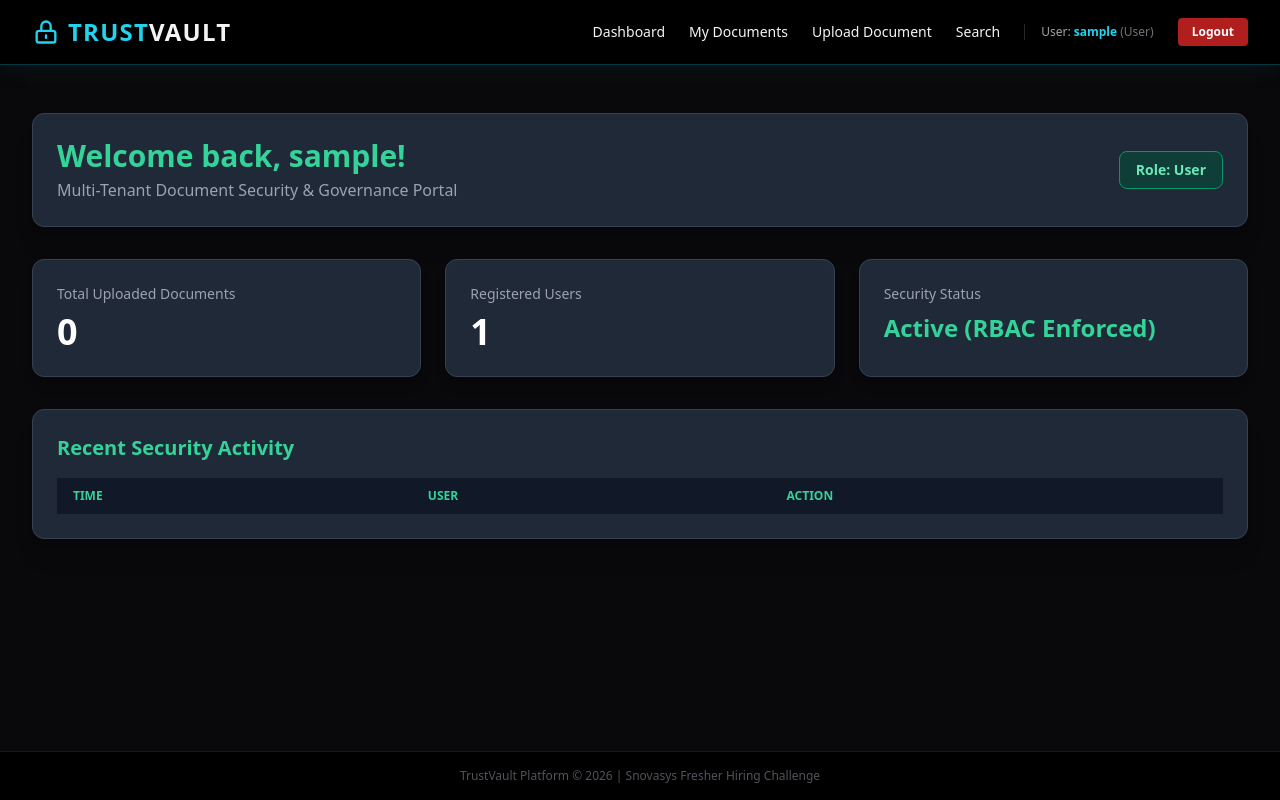
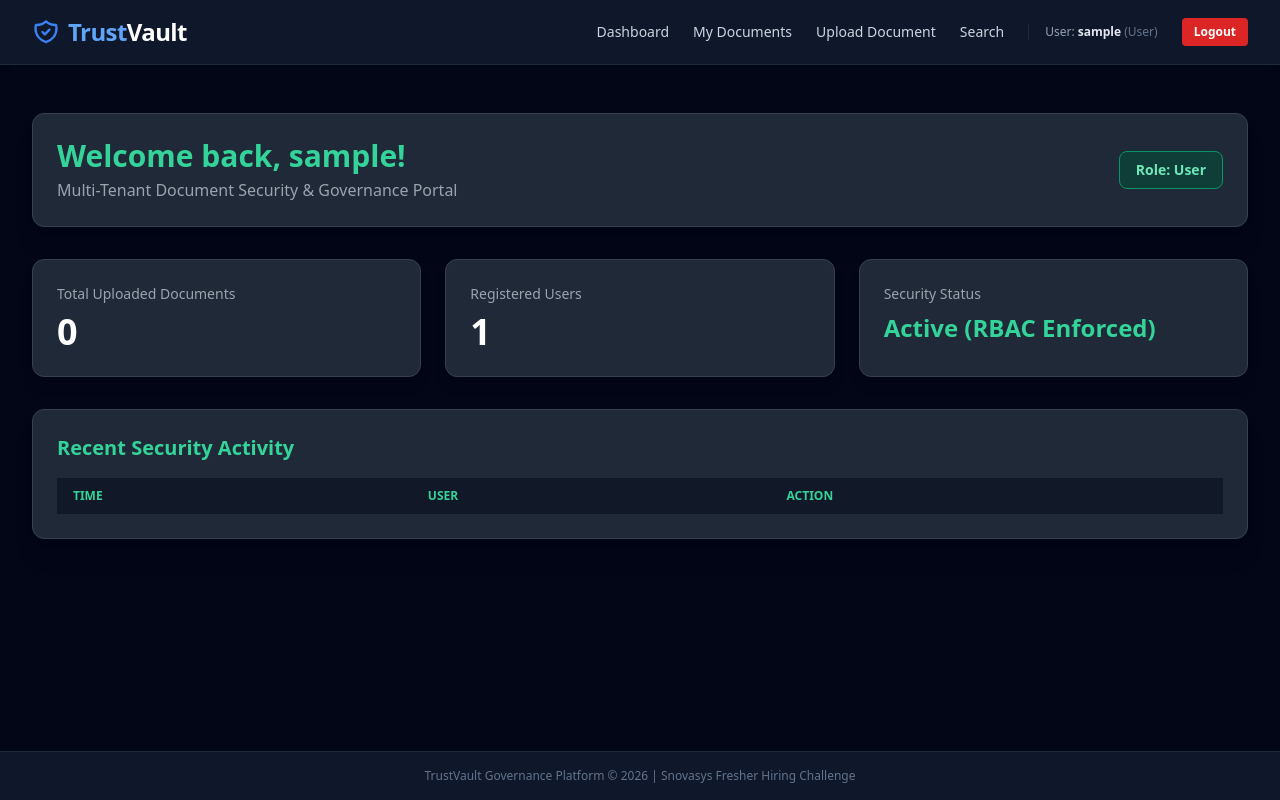
Before and after one commit to JanapatiDivyaSaranya/TrustVault, a Flask app: page /dashboard in a window 1280 px wide. Run offline with Flask 3, Linux system fonts and the light colour scheme; the visitor is signed in with stand-in values (Sample User, id 1); data comes from the database, SQL or seed files in the repository; data that the repository does not hold is empty; some libraries are stand-ins or nearby versions.

Commit message:
Apply Professional Enterprise Slate and Blue theme

```diff
--- a/templates/base.html
+++ b/templates/base.html
@@ -7,38 +7,38 @@
     <!-- Tailwind CSS CDN -->
     <script src="https://cdn.tailwindcss.com"></script>
 </head>
-<body class="bg-zinc-950 text-zinc-100 min-h-screen flex flex-col font-sans">
+<body class="bg-slate-950 text-slate-100 min-h-screen flex flex-col font-sans">
 
     <!-- Top Navigation Bar -->
-    <nav class="bg-black border-b border-cyan-500/30 sticky top-0 z-50 shadow-lg shadow-cyan-950/20">
+    <nav class="bg-slate-900 border-b border-slate-800 sticky top-0 z-50 shadow-md">
         <div class="max-w-7xl mx-auto px-4 sm:px-6 lg:px-8">
             <div class="flex items-center justify-between h-16">
                 <!-- Brand Logo -->
                 <div class="flex items-center space-x-3">
-                    <a href="{{ url_for('dashboard') }}" class="text-2xl font-black tracking-wider text-cyan-400 hover:text-cyan-300 transition flex items-center gap-2">
-                        <svg class="w-7 h-7 text-cyan-400" fill="none" stroke="currentColor" viewBox="0 0 24 24">
-                            <path stroke-linecap="round" stroke-linejoin="round" stroke-width="2" d="M12 15v2m-6 4h12a2 2 0 002-2v-6a2 2 0 00-2-2H6a2 2 0 00-2 2v6a2 2 0 002 2zm10-10V7a4 4 0 00-8 0v4h8z"></path>
+                    <a href="{{ url_for('dashboard') }}" class="text-2xl font-bold tracking-tight text-blue-400 hover:text-blue-300 transition flex items-center gap-2">
+                        <svg class="w-7 h-7 text-blue-500" fill="none" stroke="currentColor" viewBox="0 0 24 24">
+                            <path stroke-linecap="round" stroke-linejoin="round" stroke-width="2" d="M9 12l2 2 4-4m5.618-4.016A11.955 11.955 0 0112 2.944a11.955 11.955 0 01-8.618 3.04A12.02 12.02 0 003 9c0 5.591 3.824 10.29 9 11.622 5.176-1.332 9-6.03 9-11.622 0-1.042-.133-2.052-.382-3.016z"></path>
                         </svg>
-                        <span>TRUST<span class="text-zinc-100">VAULT</span></span>
+                        <span>Trust<span class="text-white">Vault</span></span>
                     </a>
                 </div>
 
                 <!-- Nav Links -->
                 {% if current_user.is_authenticated %}
                 <div class="flex items-center space-x-6">
-                    <a href="{{ url_for('dashboard') }}" class="text-sm font-medium hover:text-cyan-400 transition">Dashboard</a>
-                    <a href="{{ url_for('my_documents') }}" class="text-sm font-medium hover:text-cyan-400 transition">My Documents</a>
-                    <a href="{{ url_for('upload_file') }}" class="text-sm font-medium hover:text-cyan-400 transition">Upload Document</a>
-                    <a href="{{ url_for('search_documents') }}" class="text-sm font-medium hover:text-cyan-400 transition">Search</a>
+                    <a href="{{ url_for('dashboard') }}" class="text-sm font-medium text-slate-300 hover:text-blue-400 transition">Dashboard</a>
+                    <a href="{{ url_for('my_documents') }}" class="text-sm font-medium text-slate-300 hover:text-blue-400 transition">My Documents</a>
+                    <a href="{{ url_for('upload_file') }}" class="text-sm font-medium text-slate-300 hover:text-blue-400 transition">Upload Document</a>
+                    <a href="{{ url_for('search_documents') }}" class="text-sm font-medium text-slate-300 hover:text-blue-400 transition">Search</a>
                     {% if current_user.role == 'admin' %}
-                    <a href="{{ url_for('audit_logs') }}" class="text-sm font-semibold text-cyan-400 hover:text-cyan-300 transition">Audit Logs</a>
+                    <a href="{{ url_for('audit_logs') }}" class="text-sm font-semibold text-blue-400 hover:text-blue-300 transition">Audit Logs</a>
                     {% endif %}
 
-                    <span class="text-xs text-zinc-400 border-l border-zinc-800 pl-4">
-                        User: <strong class="text-cyan-400">{{ current_user.username }}</strong>
-                        <span class="text-zinc-500">({{ current_user.role|capitalize }})</span>
+                    <span class="text-xs text-slate-400 border-l border-slate-800 pl-4">
+                        User: <strong class="text-slate-200">{{ current_user.username }}</strong>
+                        <span class="text-slate-500">({{ current_user.role|capitalize }})</span>
                     </span>
-                    <a href="{{ url_for('logout') }}" class="bg-red-600/80 hover:bg-red-600 text-white text-xs font-bold px-3.5 py-1.5 rounded transition shadow-sm">Logout</a>
+                    <a href="{{ url_for('logout') }}" class="bg-red-600 hover:bg-red-500 text-white text-xs font-semibold px-3 py-1.5 rounded transition">Logout</a>
                 </div>
                 {% endif %}
             </div>
@@ -50,7 +50,7 @@
         {% with messages = get_flashed_messages(with_categories=true) %}
             {% if messages %}
                 {% for category, message in messages %}
-                    <div class="p-4 rounded-lg text-sm font-medium mb-4 border {% if category == 'error' %}bg-red-950/80 border-red-800 text-red-200{% else %}bg-cyan-950/80 border-cyan-800 text-cyan-200{% endif %}">
+                    <div class="p-4 rounded-lg text-sm font-medium mb-4 border {% if category == 'error' %}bg-red-950/80 border-red-800 text-red-200{% else %}bg-blue-950/80 border-blue-800 text-blue-200{% endif %}">
                         {{ message }}
                     </div>
                 {% endfor %}
@@ -64,8 +64,8 @@
     </main>
 
     <!-- Footer -->
-    <footer class="bg-black border-t border-zinc-900 py-4 text-center text-xs text-zinc-600">
-        TrustVault Platform &copy; 2026 | Snovasys Fresher Hiring Challenge
+    <footer class="bg-slate-900 border-t border-slate-800 py-4 text-center text-xs text-slate-500">
+        TrustVault Governance Platform &copy; 2026 | Snovasys Fresher Hiring Challenge
     </footer>
 
 </body>
```
